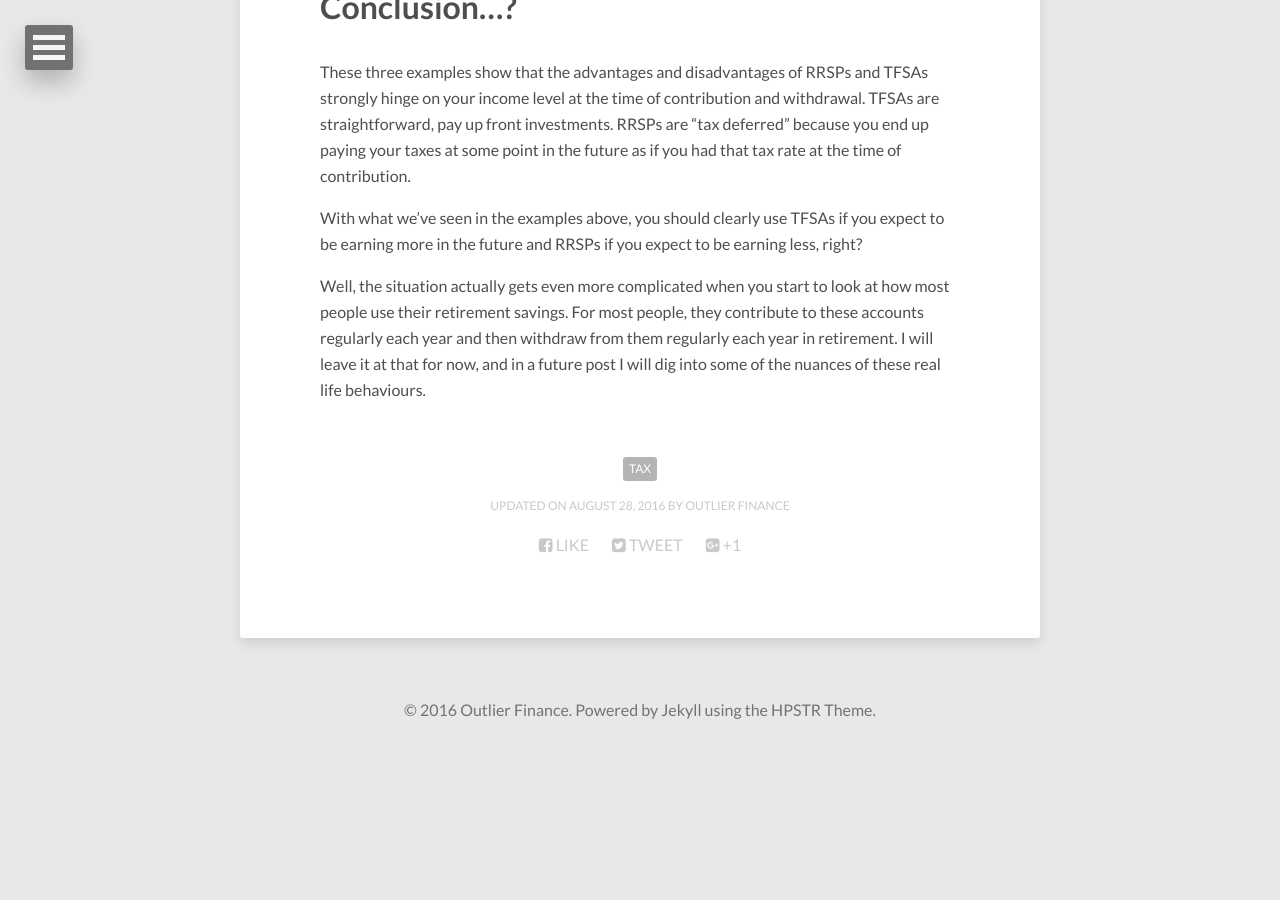
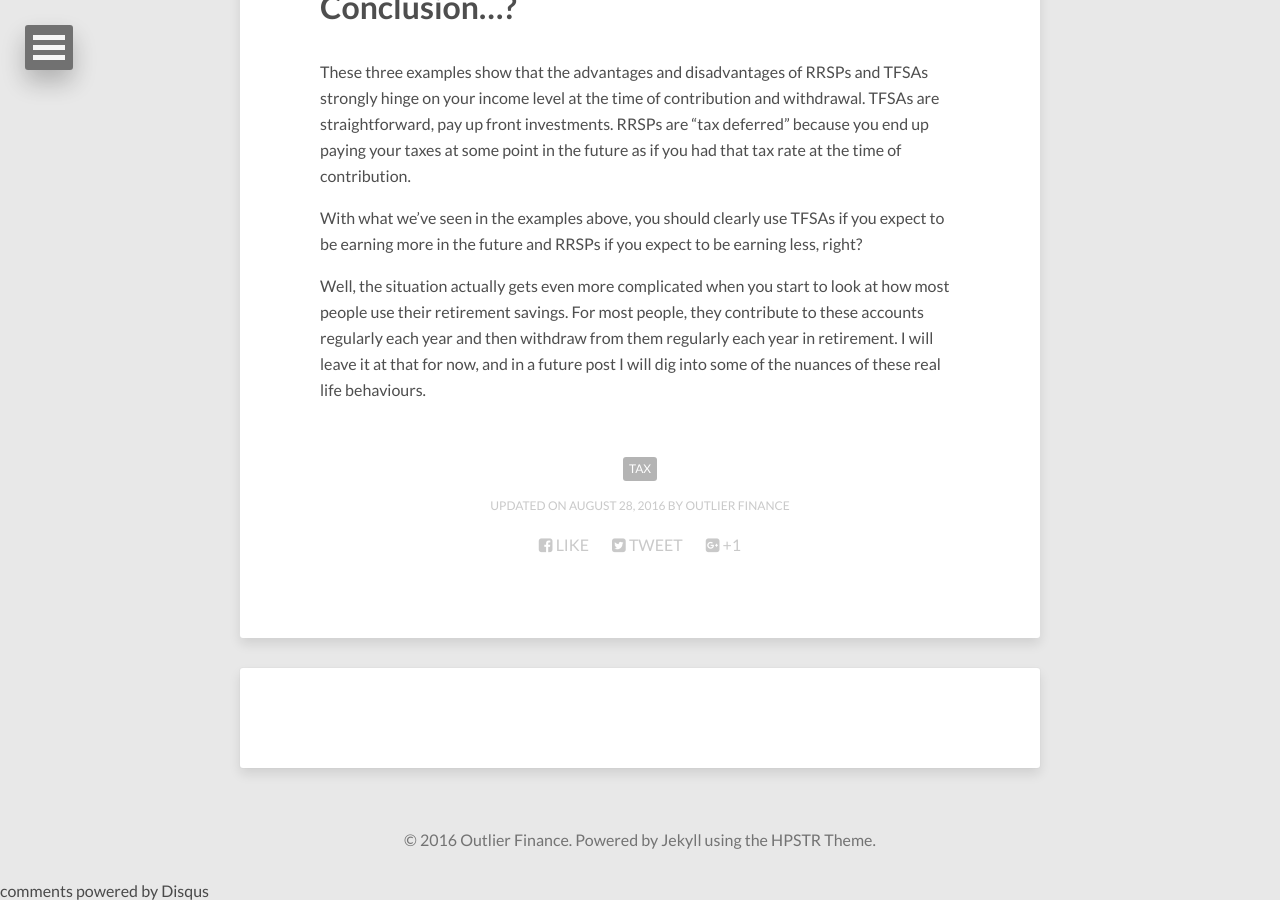
Before and after one commit to OutlierFinance/outlierfinance, a Jekyll site: the page built from _posts/2016-08-26-rrsp-vs-tfsa.md, in a window 1280 px wide and 900 px high, scrolled down 2951 px. Built offline with Jekyll 4.4.1, drawn with Linux system fonts in a browser that asks for light colours; nearby versions of some CDN libraries; comment, search, counter and statistics services are not loaded; before the commit the page ends 3702 px from its top, so only the background shows below that; part of the change alters nothing that is shown.

Commit message:
Enable Disqus comments

```diff
--- a/_config.yml
+++ b/_config.yml
@@ -1,6 +1,6 @@
 title:            Outlier Finance
 description:      Follow a financial outlier on his journey to financial independence. Learn the math and statistics behind the techniques you too can use to buy your freedom.
-disqus_shortname:
+disqus_shortname: outlierfinance
 reading_time:     true
 words_per_minute: 200
 # Your site's domain goes here (eg: https://mmistakes.github.io, http://yourdomain.com, etc)
```
